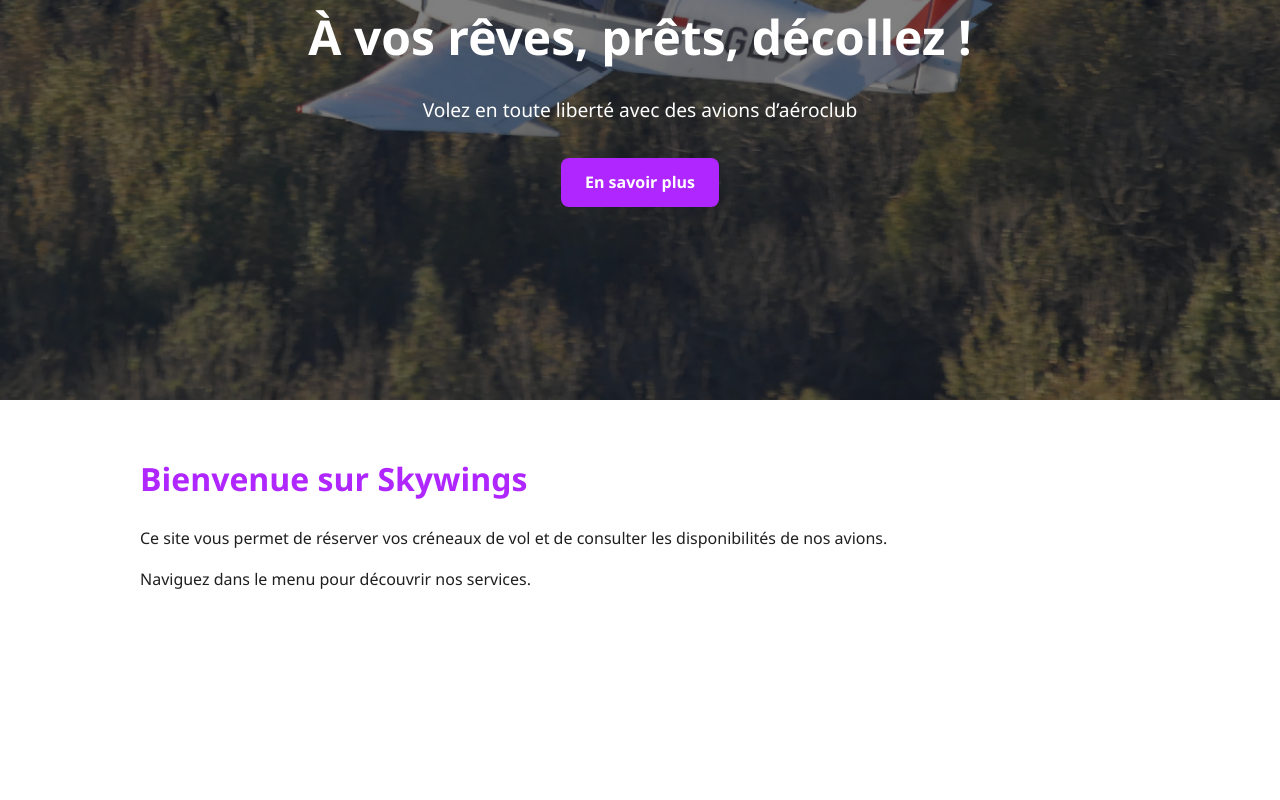
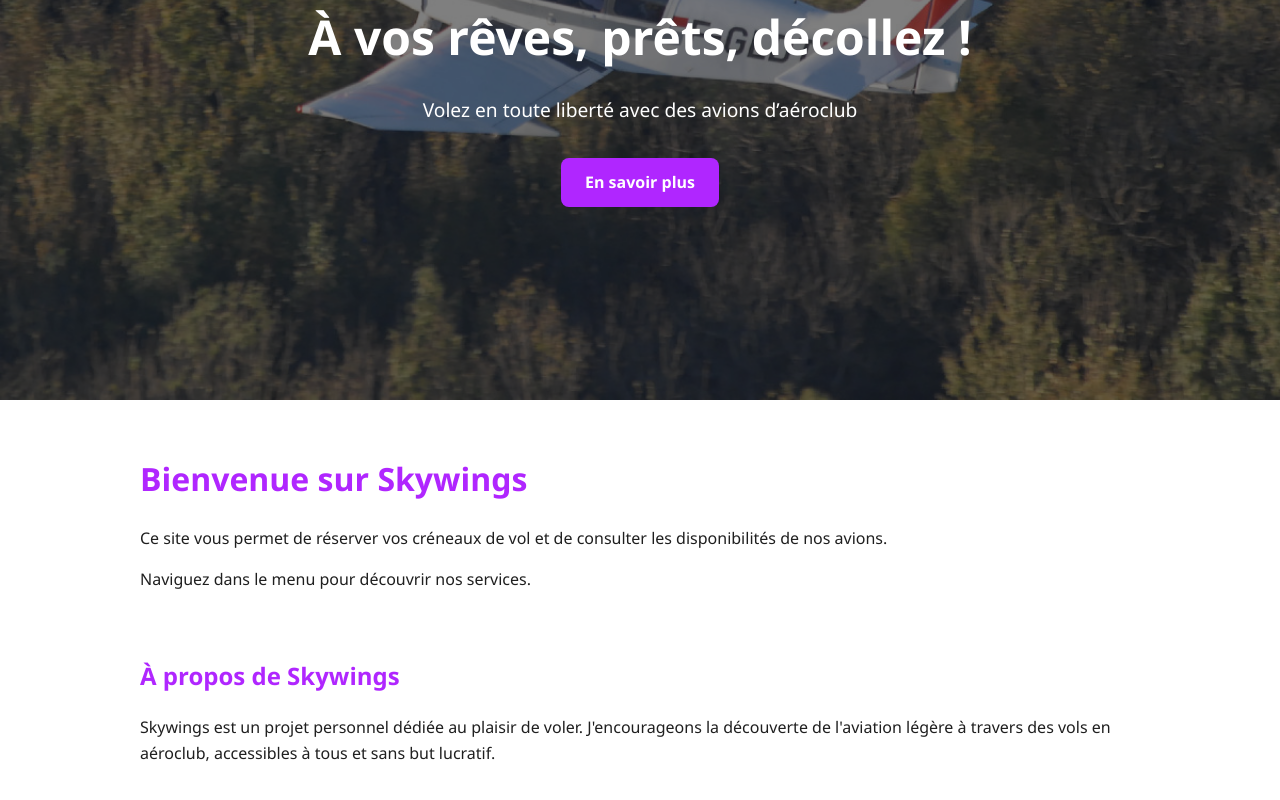
Before and after one commit to FRDS28/Skywings-Site, a Next.js app: page / in a window 1280 px wide. Shown: the part 506-1306 px from the top of the page. Before the commit the page ends 1147 px from the top, so only its background shows below. Built offline with nearby package versions, Linux system fonts and the light colour scheme.

Commit message:
Update index.js

```diff
--- a/pages/index.js
+++ b/pages/index.js
@@ -19,6 +19,14 @@
         <h1>Bienvenue sur Skywings</h1>
         <p>Ce site vous permet de réserver vos créneaux de vol et de consulter les disponibilités de nos avions.</p>
         <p>Naviguez dans le menu pour découvrir nos services.</p>
+
+        {/* 🎯 Cible du bouton "En savoir plus" */}
+        <section id="a-propos" style={{ marginTop: "4rem" }}>
+          <h2>À propos de Skywings</h2>
+          <p>
+            Skywings est un projet personnel dédiée au plaisir de voler. J'encourageons la découverte de l'aviation légère à travers des vols en aéroclub, accessibles à tous et sans but lucratif.
+          </p>
+        </section>
       </main>
     </>
   );
```
